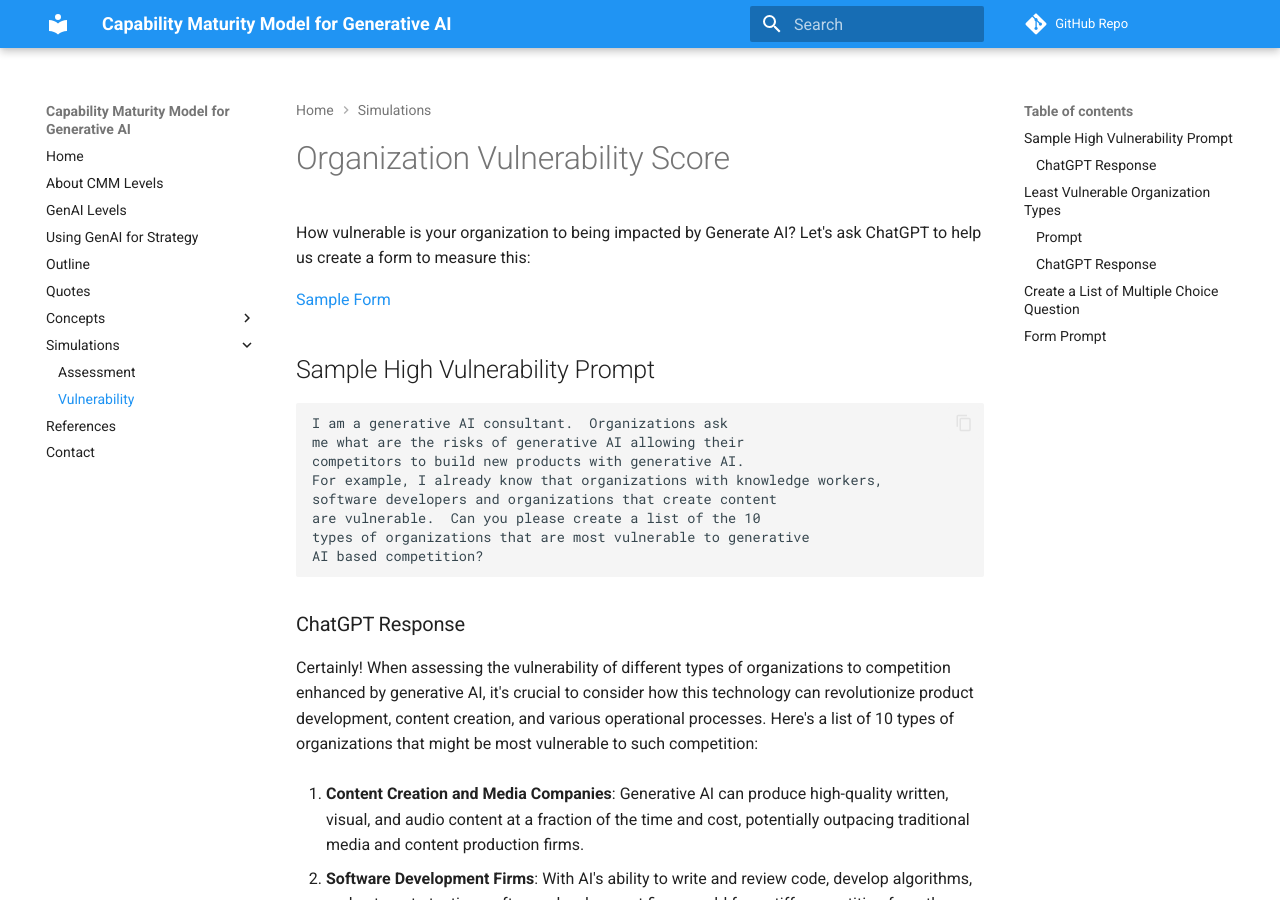
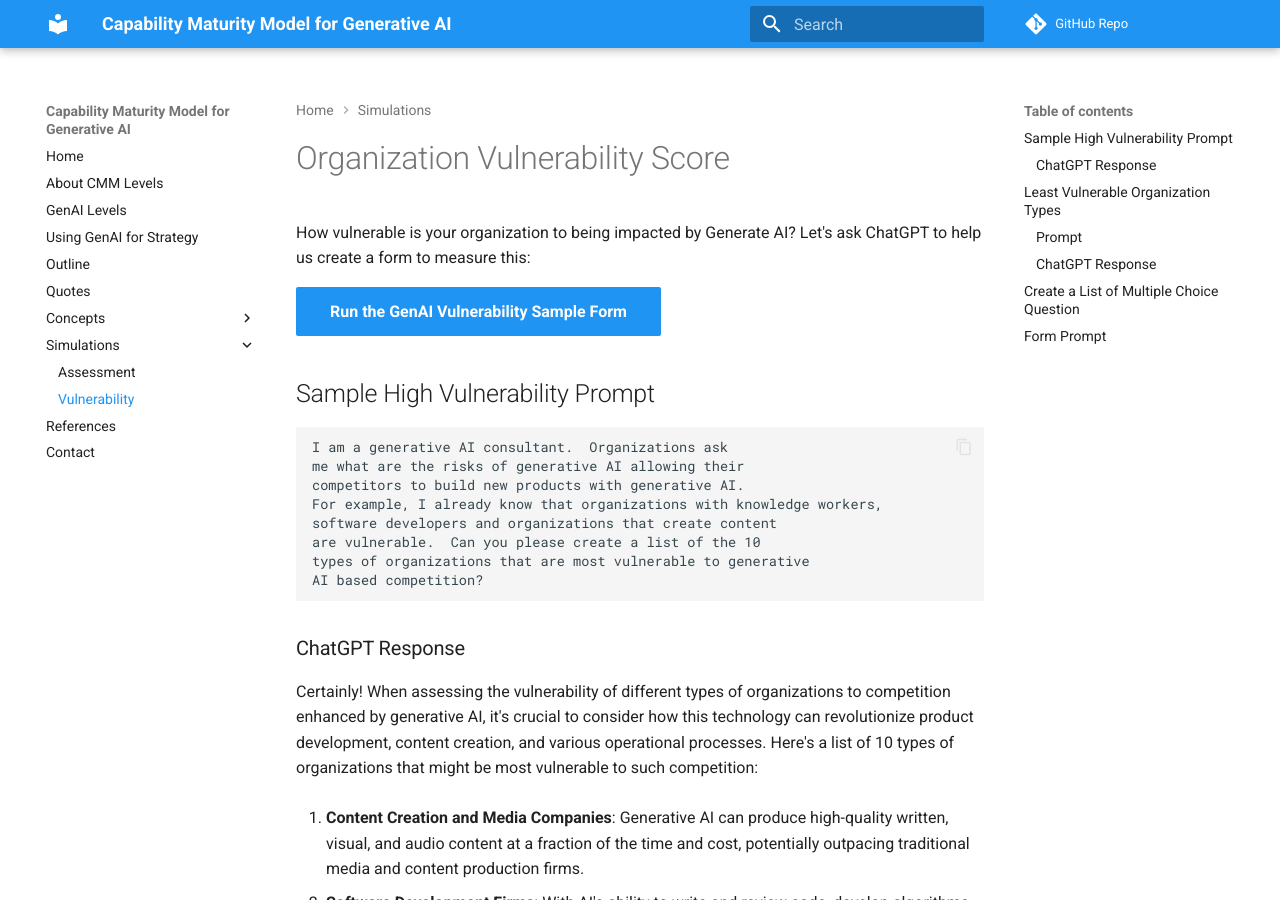
Before and after one commit to dmccreary/cmm-for-genai, an MkDocs documentation site: the page built from docs/sims/vulnerability/index.md, in a window 1280 px wide and 900 px high. Built offline with MkDocs 1.6.1 and Material for MkDocs 9.7.7, drawn with Linux system fonts in a browser that asks for light colours; comment, search, counter and statistics services are not loaded.

Commit message:
updating content

```diff
--- a/docs/sims/vulnerability/index.md
+++ b/docs/sims/vulnerability/index.md
@@ -3,7 +3,7 @@
 How vulnerable is your organization to being impacted by Generate AI?  Let's
 ask ChatGPT to help us create a form to measure this:
 
-[Sample Form](vulnerability-form.html)
+[Run the GenAI Vulnerability Sample Form](vulnerability-form.html){ .md-button .md-button--primary }
 
 ## Sample High Vulnerability Prompt
 
--- a/docs/sims/vulnerability/vulnerability-form.html
+++ b/docs/sims/vulnerability/vulnerability-form.html
@@ -32,6 +32,11 @@ function computeScore() {
     }
     document.getElementById('result').innerHTML = 'Calculation Details: ' + totalScore + ' out of 50<br>' +
                                                   'Total Score: ' + totalScore;
+
+    var resultElement = document.getElementById("result");
+
+    // Scroll to the result element
+    resultElement.scrollIntoView({behavior: "smooth"});
     return false;
 }
 </script>
```
